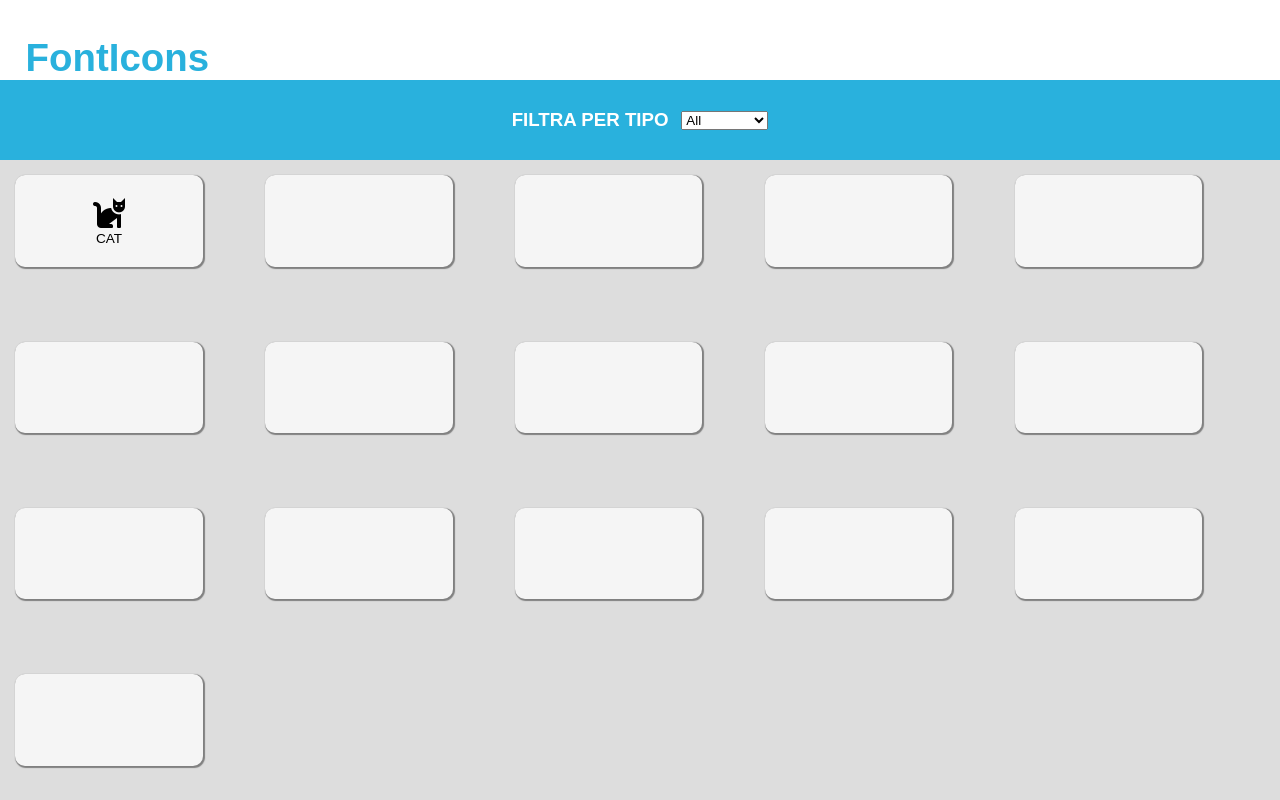
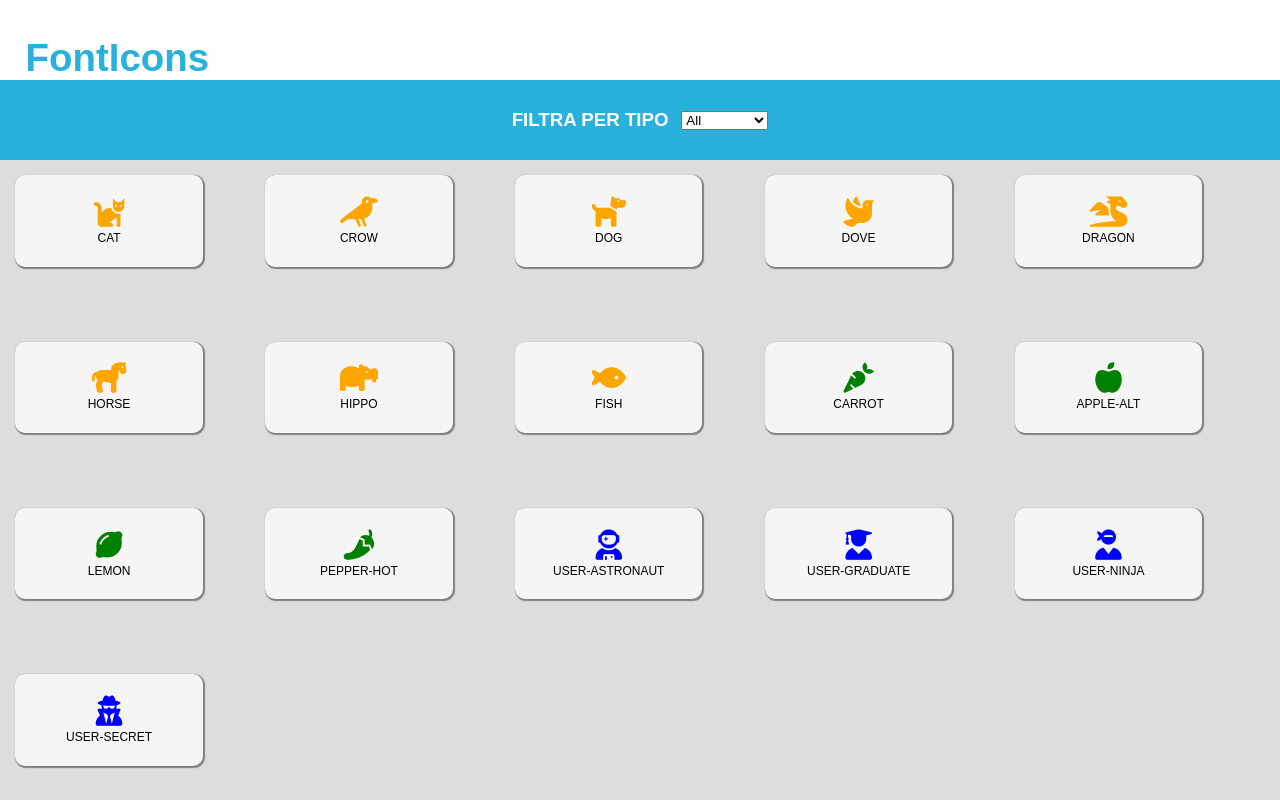
Before and after one commit to MirkoAnna/js-es6-icons, a plain HTML site: page index.html in a window 1280 px wide. Drawn offline with Linux system fonts and the light colour scheme.

Commit message:
Milestone 1 & Milestone 2

```diff
--- a/data.js
+++ b/data.js
@@ -1,4 +1,9 @@
-[
+/*Milestone 1
+Partendo dalla struttura dati fornita, visualizzare in pagina un box per ogni icona, in cui è presente il nome dell’icona e l’icona stessa.
+Milestone 2
+Ciascuna icona ha una proprietà “color”: utilizzare questa proprietà per visualizzare le icone del colore corrispondente.*/
+
+const icone = [
 	{
 		name: 'cat',
 		prefix: 'fa-',
@@ -112,3 +117,35 @@
 		color: 'blue'
 	}
 ];
+// Assegno il contenitore principalea ad una variabile
+const contenitoreBoxIcons = document.getElementById('boxes-container');
+creatoreIcone(contenitoreBoxIcons, icone);
+
+
+
+
+
+
+
+
+
+//FUNZIONI UTILI
+
+// Creo funzione che creerà in manera dinamica gli oggetti nell'arrey di oggetti 'icone'
+function creatoreIcone(contenitoreBoxIcons, icone) {
+
+	// Creo variabile che conterrà il nodo box-icons
+	let contenuto = '';
+
+	// Uso forEach per ciclare tutti gli oggetti e procedere.
+	icone.forEach(oggetto => {
+		// creo nodo dentro contenuto
+		contenuto += `<div class="box-icons">
+						<i class="${oggetto.family} ${oggetto.prefix}${oggetto.name}"; style="color:${oggetto.color}"></i>
+						<p class="text">${oggetto.name}</p>
+						</div>`
+	});
+	// Visualizzo su pagina i box delle icone('box-icons') all'interno di contenitoreBoxIcons('boxes-container')
+	contenitoreBoxIcons.innerHTML = contenuto;
+
+}
--- a/index.html
+++ b/index.html
@@ -24,7 +24,7 @@
             <!-- Header bottom -->
             <div class="header-bottom">
                 <label for=""><h3>Filtra per tipo</h3></label>
-                <select name="" id="">
+                <select name="" id="filter">
                     <option value="all">All</option>
 
                     <option value="animals">animals</option>
@@ -38,57 +38,57 @@
 
         <!-- Parte main -->
         <main>
-            <div class="boxes-container">
+            <div id="boxes-container">
 
-                <div id="box-icons">
+                <!-- <div class="box-icons">
                     <i class="fas fa-cat"></i>
-                    <p>Cat</p>
+                    <p class="text">Cat</p>
                 </div>
-                <div id="box-icons">
+                <div class="box-icons">
 
                 </div>
-                <div id="box-icons">
+                <div class="box-icons">
 
                 </div>
-                <div id="box-icons">
+                <div class="box-icons">
 
                 </div>
-                <div id="box-icons">
+                <div class="box-icons">
 
                 </div>
-                <div id="box-icons">
+                <div class="box-icons">
 
                 </div>
-                <div id="box-icons">
+                <div class="box-icons">
 
                 </div>
-                <div id="box-icons">
+                <div class="box-icons">
 
                 </div>
-                <div id="box-icons">
+                <div class="box-icons">
 
                 </div>
-                <div id="box-icons">
+                <div class="box-icons">
 
                 </div>
-                <div id="box-icons">
+                <div class="box-icons">
 
                 </div>
-                <div id="box-icons">
+                <div class="box-icons">
 
                 </div>
-                <div id="box-icons">
+                <div class="box-icons">
 
                 </div>
-                <div id="box-icons">
+                <div class="box-icons">
 
                 </div>
-                <div id="box-icons">
+                <div class="box-icons">
 
                 </div>
-                <div id="box-icons">
+                <div class="box-icons">
 
-                </div>
+                </div> -->
             </div>
         </main>
         <!-- Fine parte main -->
--- a/style.css
+++ b/style.css
@@ -12,6 +12,7 @@ body {
     width: 100%;
     height: 100vh;
 }
+
 
 /* Inizio header */
 .container header {
@@ -45,8 +46,8 @@ body {
     background-color: rgb(183, 234, 239);
     color: rgb(47, 48, 54);
 }
+/* Fine header */
 
-/* Fine header */
 
 /* Inizio main */
 .container main {
@@ -54,14 +55,15 @@ body {
     background-color: rgb(221, 221, 221);
 }
 
-.container main .boxes-container {
+.container main #boxes-container {
     display: flex;
     flex-wrap: wrap;
     height: 100%;
     padding: 1.2%;
+    overflow: hidden;
 }
 
-.container main #box-icons {
+.container main .box-icons {
     display: flex;
     flex-direction: column;
     justify-content: center;
@@ -75,14 +77,14 @@ body {
     background-color: whitesmoke;
 }
 
-.container main #box-icons i {
-    font-size: 200%;
+.container main .box-icons i {
+    font-size: 190%;
     margin-bottom: 2%;
 }
 
-.container main #box-icons p {
+.container main .box-icons .text {
     text-transform: uppercase;
-    font-size: 85%;
+    font-size: 75%;
 }
 
 /* Fine main */
```
